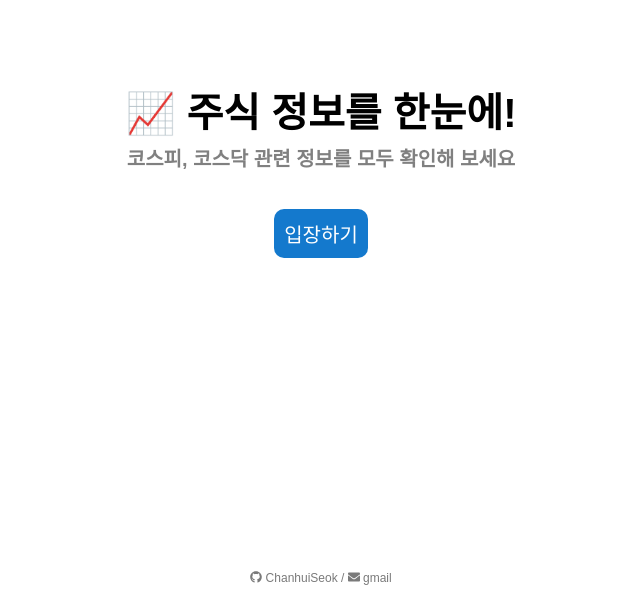
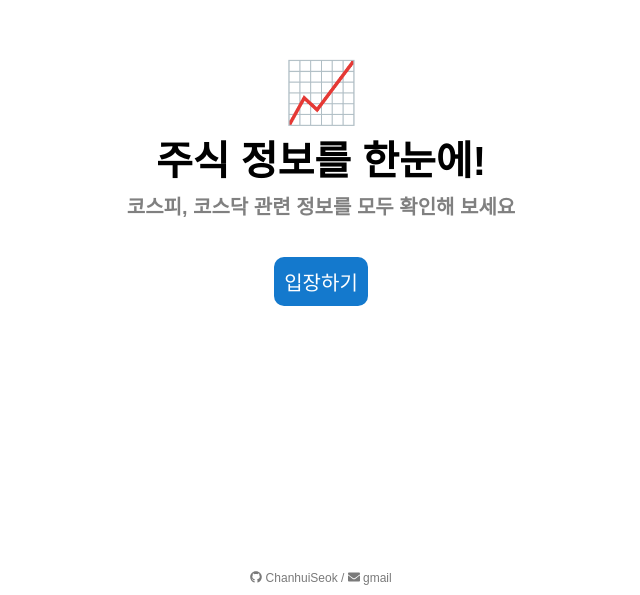
Before and after one commit to ChanhuiSeok/stock_project, a React (Create React App) app: page / in a window 1280 px wide. Shown: the part 205-800 px from the top of the page, without its empty margins (319-959 px from the left). Built offline with nearby package versions, Linux system fonts and the light colour scheme.

Commit message:
Home 컴포넌트 스타일 일부 수정

```diff
--- a/src/common/styles/themes.ts
+++ b/src/common/styles/themes.ts
@@ -3,11 +3,9 @@ import {DefaultTheme} from 'styled-components';
 export const lightTheme: DefaultTheme = {
   body: '#FFF',
   text: '#363537',
-  background: '#363537',
 };
 
 export const darkTheme: DefaultTheme = {
   body: '#363537',
   text: '#FAFAFA',
-  background: '#999',
 };
--- a/src/containers/Home.tsx
+++ b/src/containers/Home.tsx
@@ -22,6 +22,11 @@ const Content = styled.div`
   padding: 3rem;
   font-weight: 600;
   text-align: center;
+`;
+
+const Logo = styled.p`
+  font-size: 60px;
+  margin: 0.3em;
 `;
 
 const Title = styled.p`
@@ -58,8 +63,8 @@ const Home: FunctionComponent = () => {
   return (
     <Wrapper>
       <Content>
-        {/*TODO : 사이트 로고 이미지 추가*/}
-        <Title>📈 주식 정보를 한눈에!</Title>
+        <Logo>📈</Logo>
+        <Title>주식 정보를 한눈에!</Title>
         <SubTitle>코스피, 코스닥 관련 정보를 모두 확인해 보세요</SubTitle>
         <EntryButton onClick={onClick}>입장하기</EntryButton>
       </Content>
```
